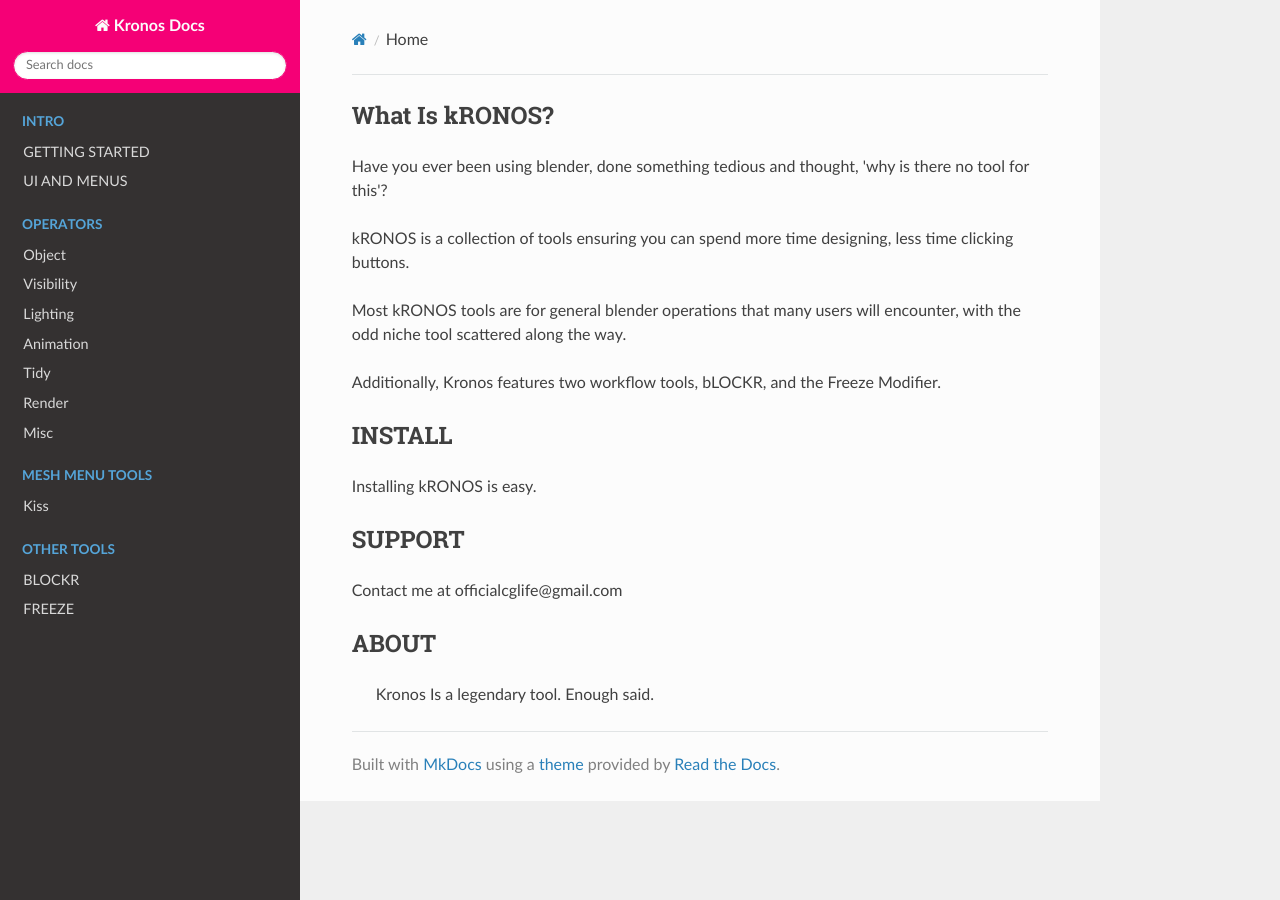
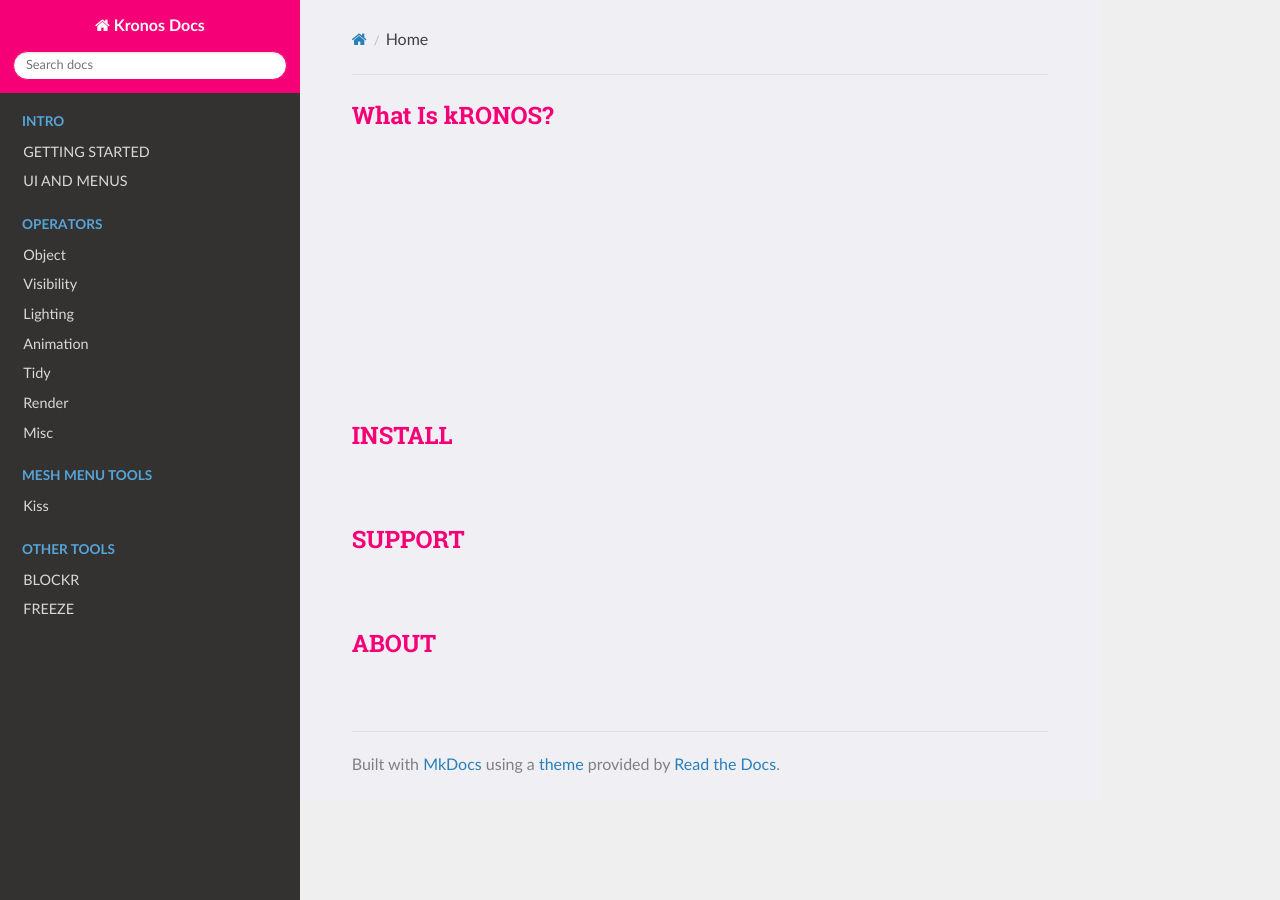
Before and after one commit to CGLIFE7/KronosDocs, an MkDocs documentation site: the page built from docs/docs/index.md, in a window 1280 px wide. Built offline with MkDocs 1.6.1, drawn with Linux system fonts in a browser that asks for light colours; nearby versions of some CDN libraries.

Commit message:
Update extra.css

```diff
--- a/docs/docs/extra.css
+++ b/docs/docs/extra.css
@@ -2,6 +2,10 @@
     color: #F50076;
 }
 
+
+h2 {
+    color: #F50076;
+}
 .wy-side-nav-search {
     background-color: #F50076 !important;
 }
@@ -9,3 +13,17 @@
 .wy-side-nav-search input[type="text"] {
     border-color: #F50076 !important;
 }
+
+.wy-nav-content {
+background-color: #F0EFF4 !important;
+
+}
+
+p {
+color:#F0EFF4;
+
+}
+
+p . internal {
+color:#F0EFF4;
+}
```
